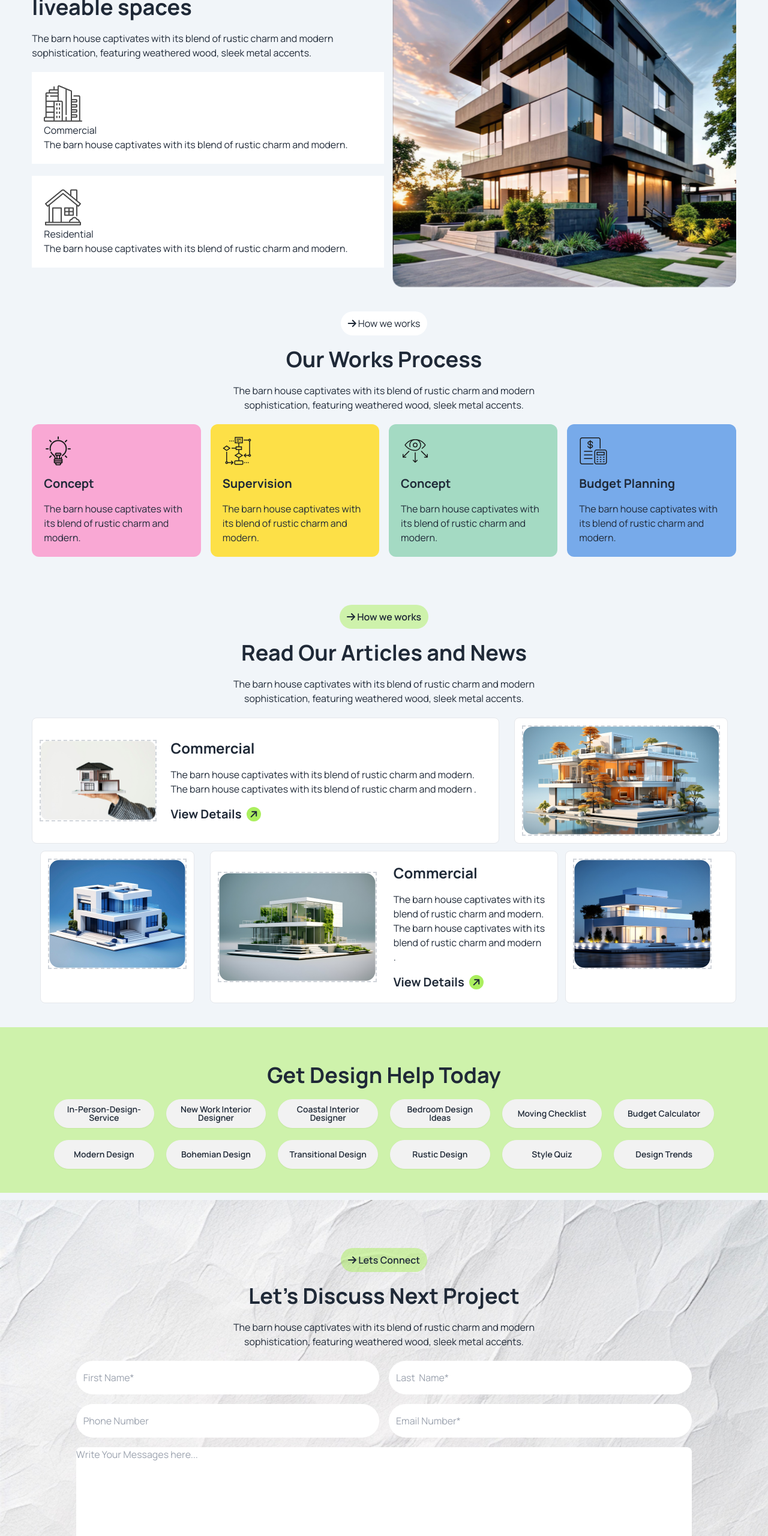
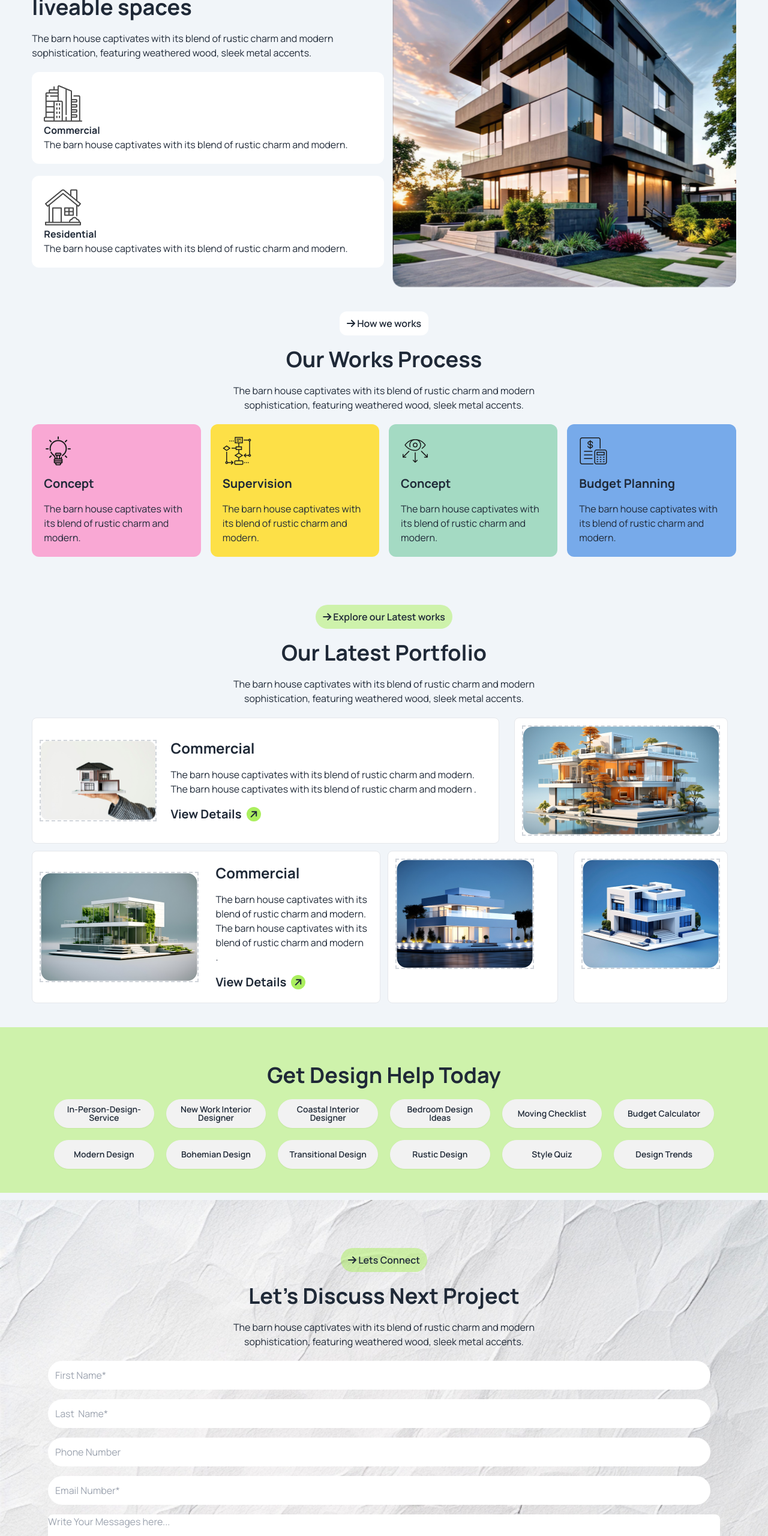
Before and after one commit to pritom604/B10-Assignment-3, a plain HTML site: page index.html in a window 1280 px wide. Shown: the part 1020-3580 px from the top of the page at 60% size. Drawn offline with nearby package versions, Linux system fonts and the light colour scheme.

Commit message:
modification done

```diff
--- a/index.html
+++ b/index.html
@@ -127,17 +127,17 @@
             <h1 class="text-4xl font-bold">We design thoughtful,<br> liveable spaces</h1>
             <p>The barn house captivates with its blend of rustic charm and
               modern sophistication, featuring weathered wood, sleek metal accents.</p>
-              <div class="bg-white p-5">
+              <div class="bg-white p-5 rounded-xl">
                 <img src="./assets/commercial.png" alt="">
                 <div>
-                  <h2>Commercial</h2>
+                  <h2 class="font-bold">Commercial</h2>
                   <p>The barn house captivates with its blend of rustic charm and modern.</p>
                 </div>
               </div>
-              <div class="bg-white p-5 ">
+              <div class="bg-white p-5 rounded-xl ">
                 <img src="./assets/residential.png " alt="">
                 <div>
-                  <h2>Residential</h2>
+                  <h2 class="font-bold">Residential</h2>
                   <p>The barn house captivates with its blend of rustic charm and modern.</p>
                 </div>
               </div>
@@ -149,12 +149,12 @@
       </section>
       <!-- How we work section -->
       <section class="w-11/12 mx-auto mb-20">
-        <div class="space-y-5 w-1/2 mx-auto text-center mb-5 ">
-          <button class="bg-white  px-3 py-2 rounded-full">
-            <i class=" fa-solid fa-arrow-right"></i>
+        <div class="space-y-5 lg:w-1/2 w-full mx-auto text-center mb-5 ">
+          <button class="bg-white  px-3 py-2 rounded-xl font-semibold">
+            <i class=" fa-solid fa-arrow-right "></i>
             How we works
           </button>
-          <h1 class="text-4xl font-bold">Our Works Process</h1>
+          <h1 class="lg:text-4xl text-3xl font-bold">Our Works Process</h1>
           <p>The barn house captivates with its blend of rustic charm and modern sophistication, featuring weathered wood, sleek metal accents.</p>
         </div>
         <div class="grid grid-cols-1 lg:grid-cols-4 gap-4 ">
@@ -184,12 +184,12 @@
 
       <!-- Our latest portfolio section -->
        <section class="w-11/12 mx-auto mb-10">
-        <div class="space-y-5 w-1/2  mx-auto text-center mb-5 ">
+        <div class="space-y-5 lg:w-1/2  mx-auto text-center mb-5 ">
           <button class="bg-btn-secondary font-semibold px-3 py-2 rounded-full">
             <i class=" fa-solid fa-arrow-right"></i>
-            How we works
+            Explore our Latest works
           </button>
-          <h1 class="text-4xl font-bold">Read Our Articles and News</h1>
+          <h1 class="lg:text-4xl text-3xl font-bold">Our Latest Portfolio</h1>
           <p>The barn house captivates with its blend of rustic charm and modern sophistication, featuring weathered wood, sleek metal accents.</p>
         </div>
 
@@ -205,10 +205,13 @@
               </div>
             </div>
           </div>
-          <div class="p-3 bg-white rounded-lg border lg:col-span-4 mx-auto">
+          <div class="p-3 bg-white rounded-lg border lg:col-span-4 mx-auto ">
             <img class="border-dashed border-2 border-gray-300" src="./assets/img2.png" alt="">
           </div>
-          <div class="p-3 bg-white rounded-lg border lg:col-span-3 mx-auto">
+          <div class="p-3 bg-white rounded-lg lg:hidden border w-full lg:col-span-3 mx-auto ">
+            <img class="border-dashed border-2 border-gray-300" src="./assets/img5.png" alt="">
+          </div>
+          <div class="p-3 bg-white rounded-lg border lg:col-span-3 mx-auto order-3">
             <img class="border-dashed border-2 border-gray-300" src="./assets/img3.png" alt="">
           </div>
           <div class="lg:flex lg:col-span-6  border p-3 rounded-lg gap-4 bg-white justify-center items-center ">
@@ -222,7 +225,7 @@
               </div>
             </div>
           </div>
-        <div class="p-3 bg-white rounded-lg border w-full lg:col-span-3 mx-auto">
+        <div class="p-3 bg-white rounded-lg border w-full lg:col-span-3 mx-auto ">
           <img class="border-dashed border-2 border-gray-300" src="./assets/img5.png" alt="">
         </div>
         </div>
@@ -249,22 +252,22 @@
         </section>
 
         <!-- Next project section -->
-         <section class=" bg-[url('assets/bg.jpg')] bg-cover bg-no-repeat p-20">
-          <div class="w-11/12 mx-auto">
-            <div class="space-y-5 w-1/2  mx-auto text-center mb-5 ">
+        <section class=" bg-[url('assets/bg.jpg')] bg-cover bg-no-repeat p-20 ">
+          <div>
+            <div class="space-y-5 lg:w-1/2  mx-auto text-center mb-5 ">
               <button class="bg-btn-secondary font-semibold px-3 py-2 rounded-full">
                 <i class=" fa-solid fa-arrow-right"></i>
                 Lets Connect
               </button>
-              <h1 class="text-4xl font-bold">Let’s Discuss Next Project</h1>
+              <h1 class="lg:text-4xl text-xl font-bold">Let’s Discuss Next Project</h1>
               <p>The barn house captivates with its blend of rustic charm and modern sophistication, featuring weathered wood, sleek metal accents.</p>
             </div>
 
-            <div class="grid grid-cols-2 gap-4">
-              <input class="px-3 py-4 rounded-full" type="text" name="" placeholder="First Name*" id="">
-              <input class="px-3 py-4 rounded-full" type="text" name="" placeholder="Last  Name*" id="">
-              <input class="px-3 py-4 rounded-full" type="text" name="" placeholder="Phone Number" id="">
-              <input class="px-3 py-4 rounded-full" type="email" name="" placeholder="Email Number*" id="">
+            <div class="grid grid-cols-1   gap-4">
+              <input class="p-3 rounded-full " type="text" name="" placeholder="First Name*" id=""><br>
+              <input class=" p-3 rounded-full" type="text" name="" placeholder="Last  Name*" id=""><br>
+              <input class=" p-3 rounded-full" type="text" name="" placeholder="Phone Number" id=""><br>
+              <input class=" p-3 rounded-full" type="email" name="" placeholder="Email Number*" id=""><br>
               <textarea cols="10" rows="10" class="col-span-2 rounded-lg" name="" placeholder="Write Your Messages here..." id=""></textarea>
               <button class=" col-span-2 justify-center flex flex-row items-center gap-2 bg-btn-primary  px-3 py-2  font-bold rounded-full">
                 Book Consult
@@ -276,7 +279,7 @@
     </main>
 
     <footer class="bg-black px-20 py-20">
-      <section class="w-1/2 mx-auto space-y-10">
+      <section class="lg:w-1/2 mx-auto space-y-10">
         <div class="flex items-center gap-2 justify-center">
           <i class="bg-btn-primary rounded-full h-6 w-6 flex justify-center items-center -rotate-45 fa-solid fa-arrow-right"></i>
         <h2 class="text-2xl font-bold text-white">Rinterio</h2>
```
